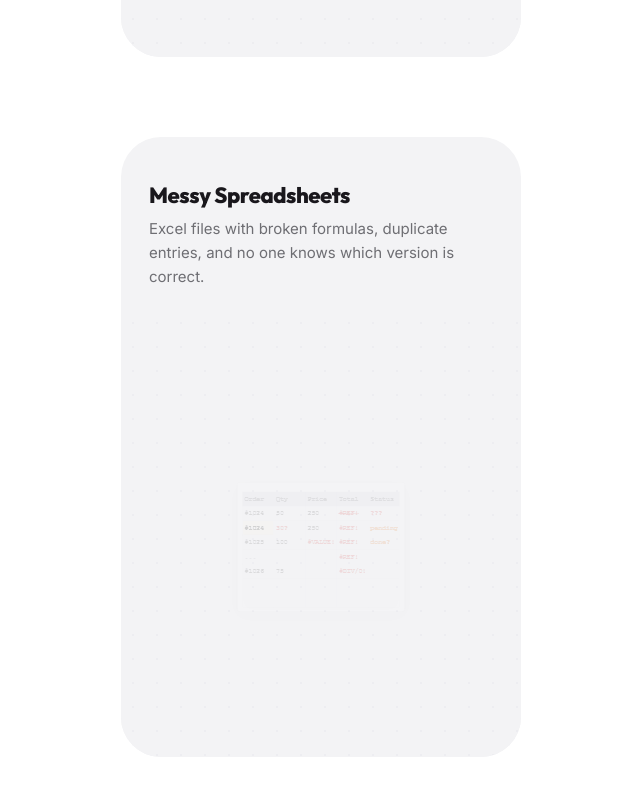
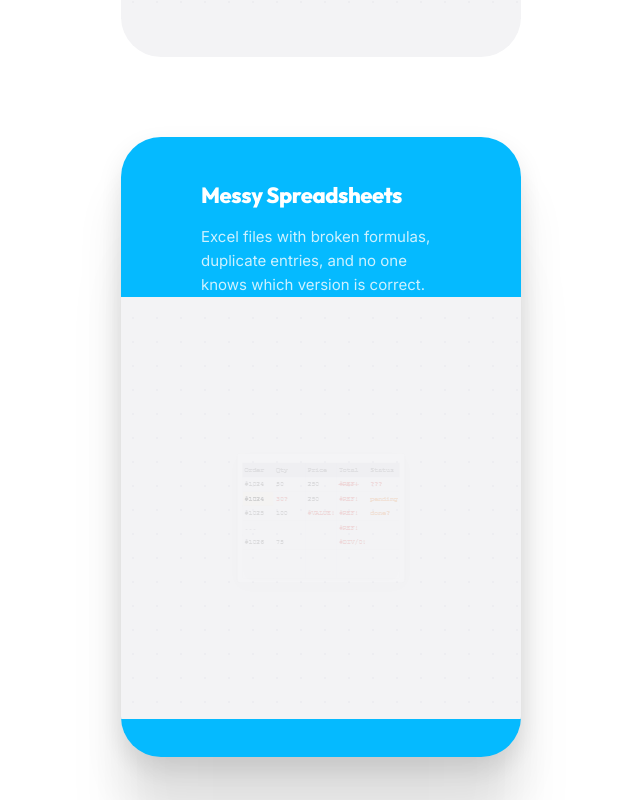
Before and after one commit to aamuros/beyond-dev-new, a Next.js app: page / in a window 1280 px wide. Shown: the part 2400-3200 px from the top of the page, without its empty margins (319-959 px from the left). Built offline with nearby package versions, Linux system fonts and the light colour scheme; a web font is replaced by a local one.

Commit message:
fix: added testimonials

```diff
--- a/src/app/globals.css
+++ b/src/app/globals.css
@@ -605,7 +605,7 @@ body {
 }
 
 .pain-point-card {
-  background-color: rgb(243, 243, 245);
+  background-color: var(--card-bg, rgb(243, 243, 245));
   border-radius: 24px;
   box-sizing: border-box;
   display: flex;
@@ -613,7 +613,7 @@ body {
   justify-content: space-between;
   min-height: 480px;
   overflow: hidden;
-  padding-top: 48px;
+  padding: 48px 0 2.4rem;
   position: sticky;
   width: 100%;
   z-index: 1;
@@ -624,21 +624,31 @@ body {
   min-height: 0;
   overflow: hidden;
   position: relative;
-  background-color: rgb(243, 243, 245);
+  background-color: var(--card-bg, rgb(243, 243, 245));
+}
+
+.pain-point-card--colored .pain-point-card__header::before {
+  background: linear-gradient(to bottom, var(--card-bg) 0%, transparent 100%);
+  content: "";
+  inset: 0;
+  position: absolute;
 }
 
 .pain-point-card__video {
   display: block;
   height: 100%;
   object-fit: cover;
+  position: relative;
   width: 100%;
+  z-index: 1;
 }
 
 .pain-point-card__content {
+  align-items: flex-start;
   display: flex;
   flex-direction: column;
-  gap: 8px;
-  padding: 0 24px 24px;
+  gap: 1rem;
+  padding: 0 3.6rem;
 }
 
 .pain-point-card__title {
@@ -656,6 +666,14 @@ body {
   line-height: 1.6;
 }
 
+.pain-point-card--light-text .pain-point-card__title {
+  color: #fff;
+}
+
+.pain-point-card--light-text .pain-point-card__description {
+  color: rgba(255, 255, 255, .8);
+}
+
 @media (min-width: 1025px) {
   .pain-point-card {
     aspect-ratio: 400 / 620;
@@ -666,8 +684,12 @@ body {
     width: 100%;
   }
 
+  .pain-point-card--colored {
+    box-shadow: 0 18.7rem 5.2rem 0 transparent, 0 11.9rem 4.8rem 0 rgba(0,0,0,.01), 0 6.7rem 4rem 0 rgba(0,0,0,.05), 0 3rem 3rem 0 rgba(0,0,0,.09), 0 .7rem 1.6rem 0 rgba(0,0,0,.1);
+  }
+
   .pain-point-card__content {
-    padding: 0 28px 28px;
+    padding: 0 5rem;
   }
 
   .pain-point-card__title {
@@ -687,7 +709,7 @@ body {
   }
 
   .pain-point-card__content {
-    padding: 0 32px 32px;
+    padding: 0 5rem;
   }
 
   .pain-point-card__title {
--- a/src/components/sections/pain-points.tsx
+++ b/src/components/sections/pain-points.tsx
@@ -38,6 +38,9 @@ const CARD_TOP_INCREMENT = 25;
 const CARD_GAP = 50;
 const SPACER_GAP = 30;
 
+const CARD_COLORS: (string | null)[] = [null, "#05BAFF", "#A981FF", "#F5FF63"];
+const CARD_LIGHT_TEXT = new Set([1, 2]);
+
 function PainPointCard({
   point,
   index,
@@ -48,15 +51,18 @@ function PainPointCard({
   const top = CARD_TOP_BASE + index * CARD_TOP_INCREMENT;
   const isLast = index === painPoints.length - 1;
   const isSecondToLast = index === painPoints.length - 2;
+  const color = CARD_COLORS[index];
+  const lightText = CARD_LIGHT_TEXT.has(index);
 
   return (
     <>
       <li
-        className="pain-point-card"
+        className={`pain-point-card${color ? " pain-point-card--colored" : ""}${lightText ? " pain-point-card--light-text" : ""}`}
         style={{
           top: `${top}px`,
           marginBottom: isLast ? 0 : isSecondToLast ? 25 : `${CARD_GAP}px`,
-        }}
+          ...(color ? { "--card-bg": color } : {}),
+        } as React.CSSProperties}
       >
         <div className="pain-point-card__header">
           <img
--- a/src/components/sections/testimonials.tsx
+++ b/src/components/sections/testimonials.tsx
@@ -1,5 +1,92 @@
+"use client";
+
+import { useRef, useState, useEffect } from "react";
+import { motion, useInView } from "framer-motion";
 import Container from "@/components/ui/container";
 import SectionHeading from "@/components/ui/section-heading";
+import { testimonials, type Testimonial } from "@/data/testimonials";
+
+function AvatarGroup({ testimonial }: { testimonial: Testimonial }) {
+  const initials = testimonial.name
+    .split(" ")
+    .map((n) => n[0])
+    .join("");
+
+  return (
+    <div className="relative flex items-end">
+      <div
+        className="w-14 h-14 rounded-full flex items-center justify-center text-white text-base font-semibold"
+        style={{ backgroundColor: testimonial.avatarColor }}
+      >
+        {initials}
+      </div>
+      <div
+        className="w-9 h-9 rounded-full flex items-center justify-center text-white text-[10px] font-bold -ml-3 shadow-[0_0_0_2.5px_white]"
+        style={{ backgroundColor: testimonial.companyColor }}
+      >
+        {testimonial.companyInitial}
+      </div>
+    </div>
+  );
+}
+
+function TestimonialCard({
+  testimonial,
+  index,
+}: {
+  testimonial: Testimonial;
+  index: number;
+}) {
+  const ref = useRef<HTMLDivElement>(null);
+  const isInView = useInView(ref, { once: true, margin: "-80px" });
+  const [hasAnimated, setHasAnimated] = useState(false);
+
+  useEffect(() => {
+    if (sessionStorage.getItem(`testimonial-animated-${index}`) === "true") {
+      setHasAnimated(true);
+    }
+  }, [index]);
+
+  useEffect(() => {
+    if (isInView && !hasAnimated) {
+      setHasAnimated(true);
+      sessionStorage.setItem(`testimonial-animated-${index}`, "true");
+    }
+  }, [isInView, hasAnimated, index]);
+
+  return (
+    <motion.div
+      ref={ref}
+      className="flex flex-1 min-w-[300px] flex-col items-start gap-5 p-8 bg-white rounded-[24px] relative overflow-visible"
+      style={{ border: "1px solid rgba(64, 64, 64, 0.06)" }}
+      initial={false}
+      animate={{
+        opacity: hasAnimated ? 1 : 0,
+        y: hasAnimated ? 0 : 30,
+      }}
+      transition={{
+        duration: 0.5,
+        delay: index * 0.1,
+        ease: [0.25, 0.46, 0.45, 0.94],
+      }}
+    >
+      <div className="flex items-center gap-3.5">
+        <AvatarGroup testimonial={testimonial} />
+        <div className="flex flex-col">
+          <span className="text-base lg:text-lg font-semibold text-[#141414] leading-tight">
+            {testimonial.name}
+          </span>
+          <span className="text-sm text-[#717171] leading-tight mt-0.5">
+            {testimonial.company}
+          </span>
+        </div>
+      </div>
+      <p className="text-base lg:text-lg leading-relaxed text-[#141414]">
+        {testimonial.quote}
+      </p>
+    </motion.div>
+  );
+}
 
 export default function Testimonials() {
   return (
@@ -12,6 +99,18 @@ export default function Testimonials() {
           description="Real businesses, real results. See how simple systems transformed their daily operations."
         />
       </Container>
+
+      <Container size="xl">
+        <div className="flex flex-col lg:flex-row gap-4">
+          {testimonials.map((testimonial, index) => (
+            <TestimonialCard
+              key={testimonial.name}
+              testimonial={testimonial}
+              index={index}
+            />
+          ))}
+        </div>
+      </Container>
     </section>
   );
 }
--- /dev/null
+++ b/src/data/testimonials.ts
@@ -0,0 +1,38 @@
+export interface Testimonial {
+  name: string;
+  company: string;
+  quote: string;
+  avatarColor: string;
+  companyInitial: string;
+  companyColor: string;
+}
+
+export const testimonials: Testimonial[] = [
+  {
+    name: "Marco Cornacchia",
+    company: "Furniture Odyssey",
+    quote:
+      "They built us a catalog website and a POS dashboard that completely changed how we handle sales. Quotations, payments, deliveries — everything is tracked now. No more lost receipts or forgotten orders.",
+    avatarColor: "#E8B4B8",
+    companyInitial: "FO",
+    companyColor: "#D4A574",
+  },
+  {
+    name: "Angela Santos",
+    company: "Salon Keeper",
+    quote:
+      "Before this app, we were booking appointments on paper and counting inventory by hand. Now my staff can manage everything from their phones. The calendar system alone saved us from double bookings.",
+    avatarColor: "#B8D4E8",
+    companyInitial: "SK",
+    companyColor: "#9B7EC8",
+  },
+  {
+    name: "Rico Dela Cruz",
+    company: "Hardware Store",
+    quote:
+      "Our customers can now browse products and place orders online. The admin dashboard lets us track every order from pending to delivered. The automated SMS updates reduced our customer calls by half.",
+    avatarColor: "#C8E8B8",
+    companyInitial: "HS",
+    companyColor: "#E89B6B",
+  },
+];
```
Also changed, not shown: .kilo/plans/1782630724828-pain-point-card-styling.md (added).
